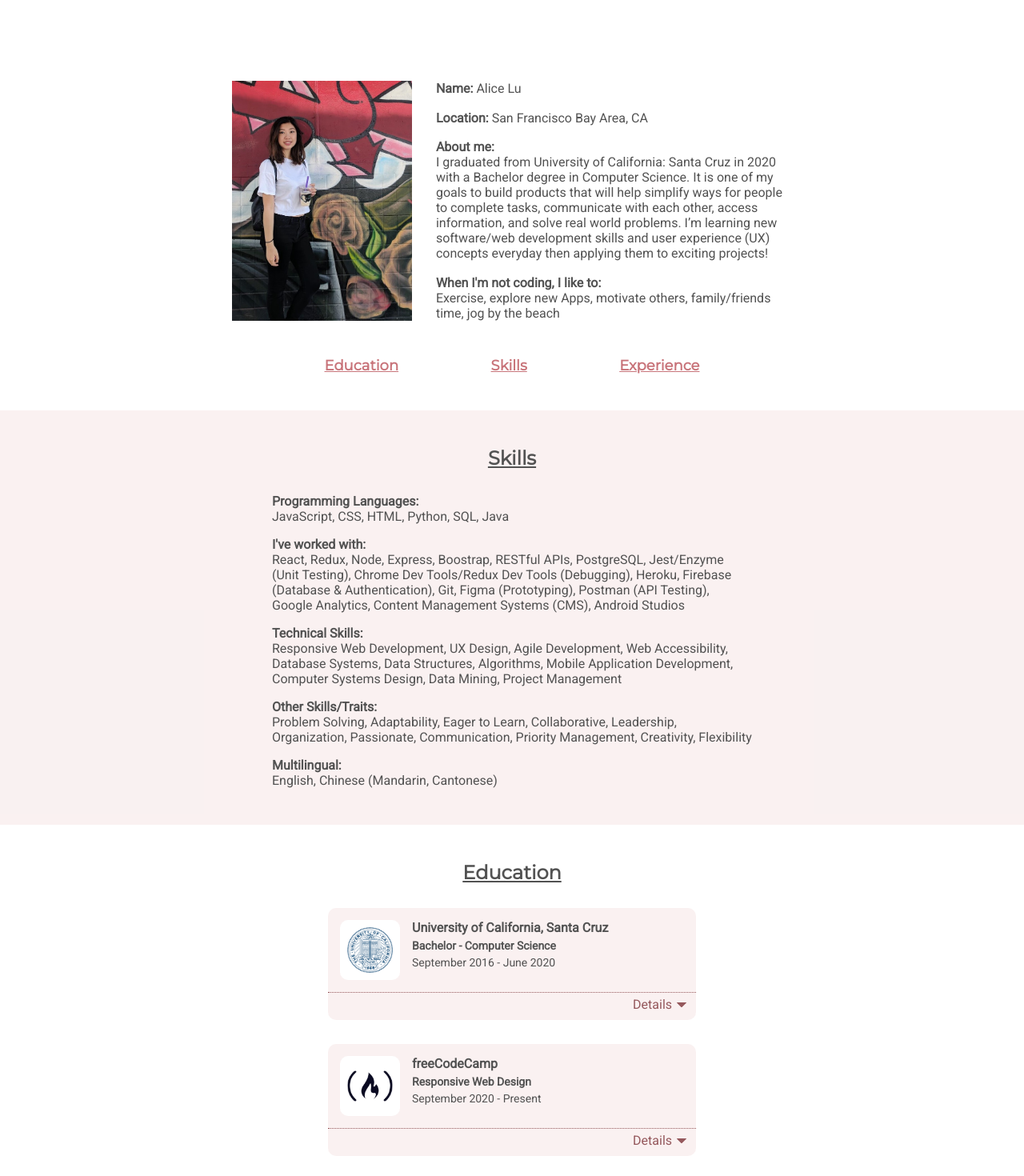
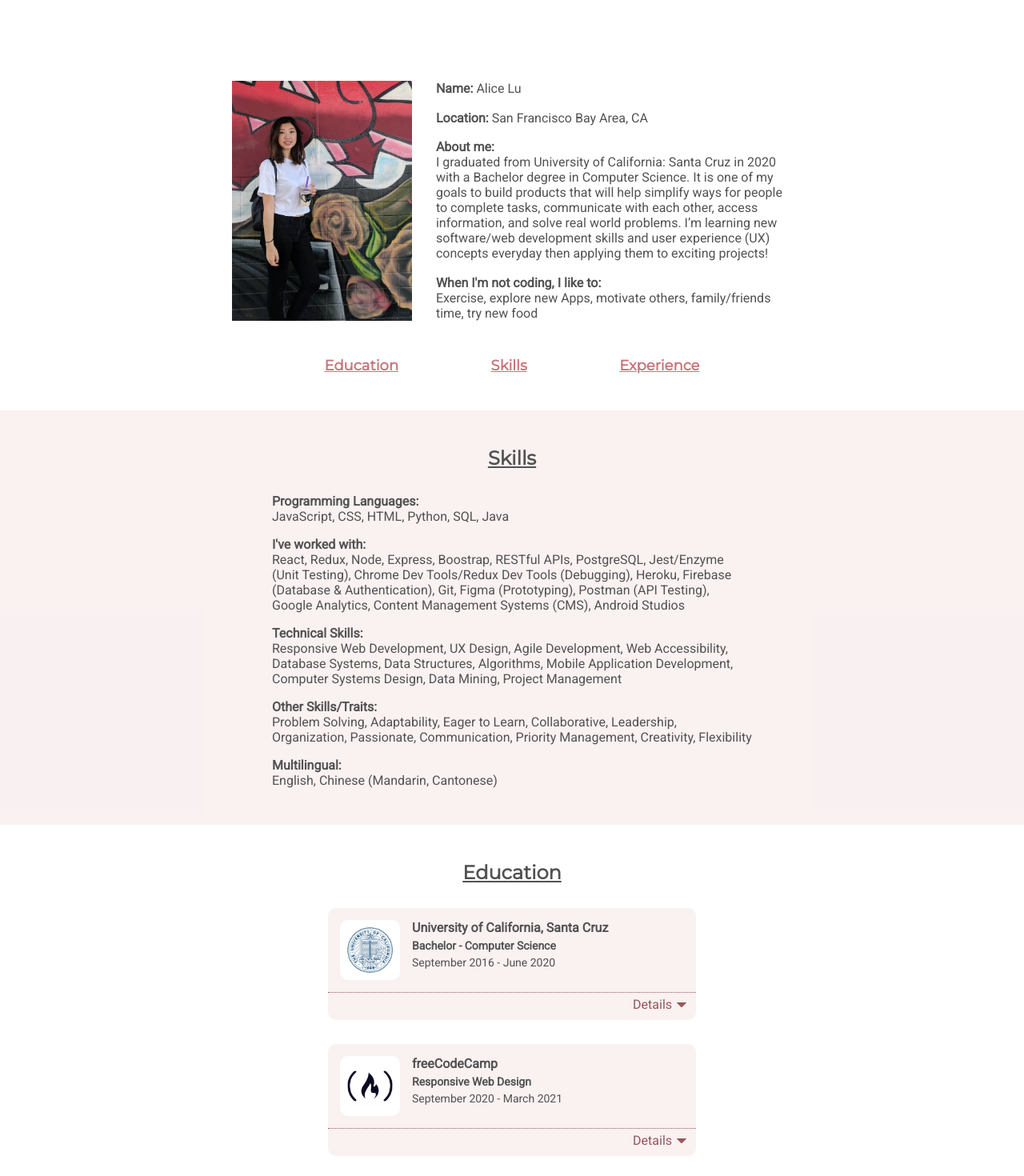
Before and after one commit to alicelu625/alicelu625.github.io, a React (Create React App) app: page /aboutme in a window 1280 px wide. Shown: the top 1470 px of the page at 80% size. Built offline with nearby package versions, Linux system fonts and the light colour scheme.

Commit message:
updated content

```diff
--- a/src/components/AboutMe/Education/Items.js
+++ b/src/components/AboutMe/Education/Items.js
@@ -15,7 +15,7 @@ export const items = [
         logo: FCCLogo,
         altText: 'freeCodeCamp logo',
         name: 'freeCodeCamp',
-        date: 'September 2020 - Present',
+        date: 'September 2020 - March 2021',
         course: 'Responsive Web Design',
         content: 'College only gave me the basics in web development, so I took the initiative to find free online resources to expand my knowledge and skills. I discovered freeCodeCamp and began their Responsive Web Design Certification coursework, where I learned about HTML, CSS (including Flexbox and Grid), visual design, accessibility, and principles of responsive web design.'
     },
--- a/src/components/AboutMe/Experience/ExperienceItem/ExperienceItem.js
+++ b/src/components/AboutMe/Experience/ExperienceItem/ExperienceItem.js
@@ -29,7 +29,7 @@ class ExperienceItem extends Component {
             details = (
                 <div className={classes.DetailsDiv} onClick={this.onToggleShowDetails}>
                     <p className={classes.Location}><ImLocation/> {this.props.location}</p>
-                    <a className={classes.Link} href={this.props.link}><FaLink/> {this.props.link}</a>
+                    <a className={classes.Link} href={this.props.link} target="_blank"><FaLink/> {this.props.link}</a>
                     <div className={classes.DetailsContent}>
                         {this.props.content}
                     </div>
--- a/src/components/AboutMe/Experience/Items.js
+++ b/src/components/AboutMe/Experience/Items.js
@@ -14,7 +14,7 @@ export const items = [
         date: '03/2021 - Present',
         location: 'San Ramon, CA/Remote',
         link: 'https://www.roberthalf.com/',
-        content: 'I recently began my work at Robert Half to assist the Marketing Web Team in creating, updating, and managing web contents and components, while learning various web concepts from the team.'
+        content: 'Working at Robert Half has given me the opportunity to maintain global websites and launch campaigns by working with business stakeholders, UX designers, backend teams, project managers, etc. At the same time, I’ve gotten great exposure to marketing concepts.'
     },
     {
         logo: UCSCLogo,
--- a/src/components/AboutMe/Intro/Intro.js
+++ b/src/components/AboutMe/Intro/Intro.js
@@ -12,7 +12,7 @@ const intro = () => {
         },
         {
             title: 'When I\'m not coding, I like to',
-            content: 'Exercise, explore new Apps, motivate others, family/friends time, jog by the beach'
+            content: 'Exercise, explore new Apps, motivate others, family/friends time, try new food'
         }
     ];
 
```
